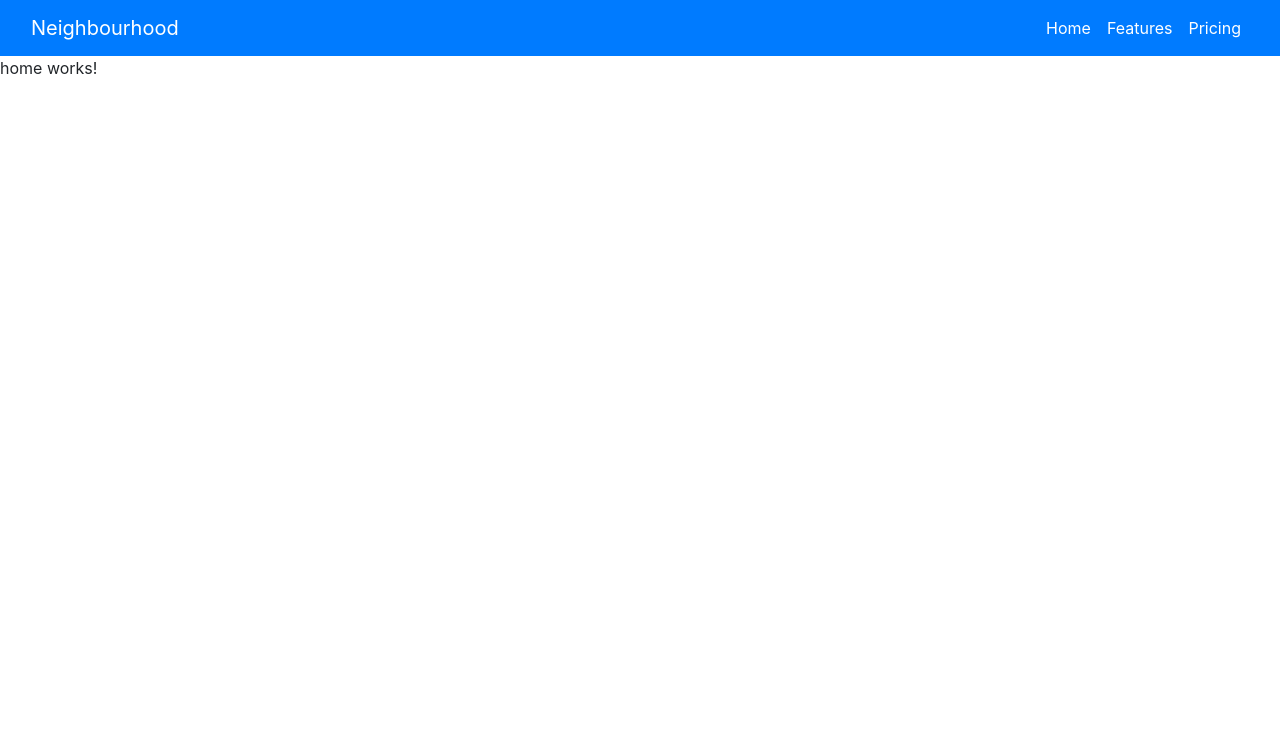
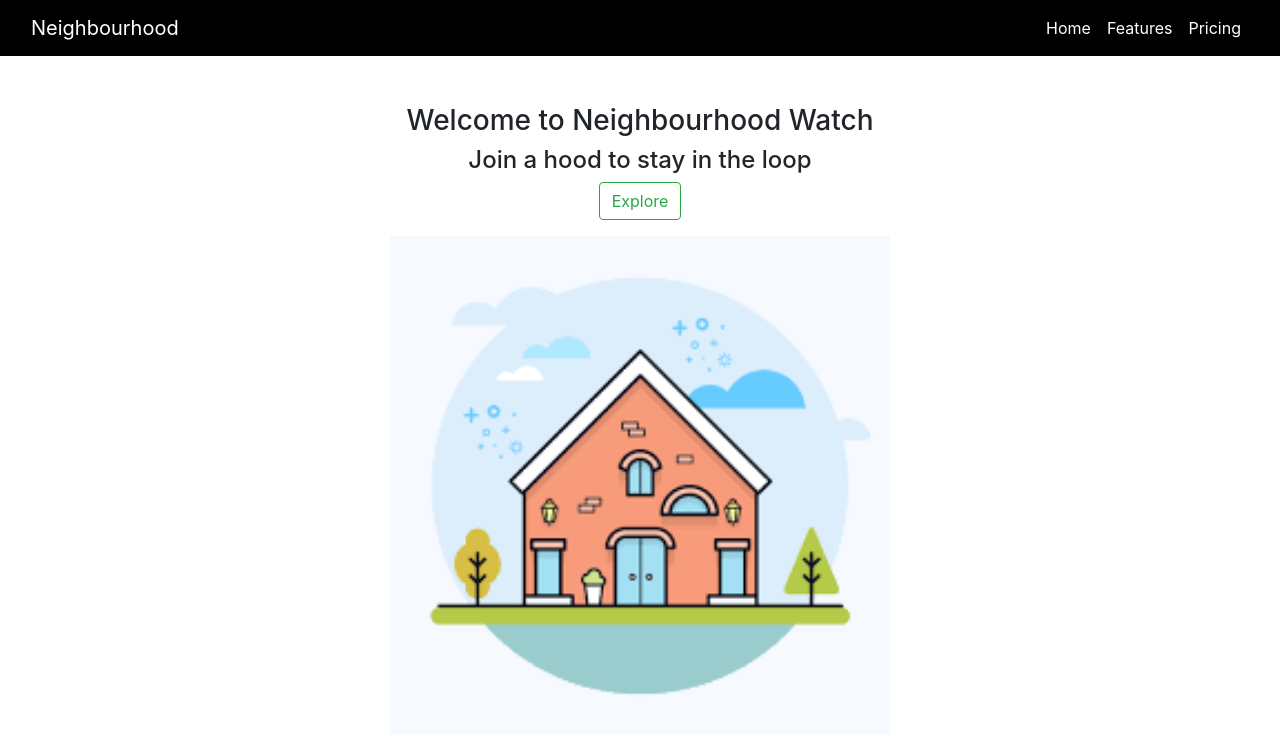
Before and after one commit to MugeraH/neighbourhood-frontend, an Angular app: page / in a window 1280 px wide. Shown: the top 734 px of the page. Built offline with nearby package versions, Linux system fonts and the light colour scheme.

Commit message:
get neighbourhood data from api

```diff
--- a/src/app/app-routing.module.ts
+++ b/src/app/app-routing.module.ts
@@ -1,10 +1,17 @@
 import { NgModule } from '@angular/core';
 import { RouterModule, Routes } from '@angular/router';
+import { HomeComponent } from './home/home.component';
+import { HoodDetailComponent } from './hood-detail/hood-detail.component';
+import { HoodsComponent } from './hoods/hoods.component';
 
-const routes: Routes = [];
+const routes: Routes = [
+  { path: '', component: HomeComponent },
+  { path: 'hoods', component: HoodsComponent },
+  { path: 'hood/id', component: HoodDetailComponent },
+];
 
 @NgModule({
   imports: [RouterModule.forRoot(routes)],
-  exports: [RouterModule]
+  exports: [RouterModule],
 })
-export class AppRoutingModule { }
+export class AppRoutingModule {}
--- a/src/app/app.component.css
+++ b/src/app/app.component.css
@@ -1,3 +1,5 @@
+
 nav {
   color: #fff;
+    background-color:#000;
 }
--- a/src/app/app.component.html
+++ b/src/app/app.component.html
@@ -1,4 +1,4 @@
-<nav class="navbar navbar-expand-lg navbar-primary bg-primary text-white">
+<nav class="navbar navbar-expand-lg">
   <div class="container-fluid">
     <a class="navbar-brand text-white" href="#">Neighbourhood</a>
     <button
@@ -30,6 +30,6 @@
   </div>
 </nav>
 
-<app-home></app-home>
+
 
 <router-outlet></router-outlet>
--- a/src/app/home/home.component.css
+++ b/src/app/home/home.component.css
@@ -0,0 +1,5 @@
+.intro-image img{
+height:500px;
+
+object-fit: cover;
+}
--- a/src/app/home/home.component.html
+++ b/src/app/home/home.component.html
@@ -1 +1,12 @@
-<p>home works!</p>
+<div class="container-fluid mt-5">
+  <div class="main-wrapper">
+    <div class="intro-text text-center">
+      <h3>Welcome to Neighbourhood Watch</h3>
+      <h4>Join a hood to stay in the loop</h4>
+      <a routerLink="/hoods" class="btn btn-outline-success">Explore</a>
+    </div>
+    <div class="intro-image text-center mt-3">
+      <img src="../assets/images/download.png" alt="" />
+    </div>
+  </div>
+</div>
--- a/src/app/hoods/hoods.component.html
+++ b/src/app/hoods/hoods.component.html
@@ -1 +1,5 @@
-<p>hoods works!</p>
+<div class="container-fluid m-4">
+  <div class="row" *ngFor="let hood of hoods">
+    <h3>{{hood.hood_name}}</h3>
+  </div>
+</div>
--- a/src/app/hoods/hoods.component.ts
+++ b/src/app/hoods/hoods.component.ts
@@ -1,15 +1,25 @@
 import { Component, OnInit } from '@angular/core';
+import { HoodsService } from '../services/hoods.service';
+import {Hood} from '../interfaces/hood'
 
 @Component({
   selector: 'app-hoods',
   templateUrl: './hoods.component.html',
-  styleUrls: ['./hoods.component.css']
+  styleUrls: ['./hoods.component.css'],
 })
 export class HoodsComponent implements OnInit {
+  hoods:Hood[] = [];
 
-  constructor() { }
+  constructor(private hoodsService: HoodsService) {}
+
+  getHoods() {
+    this.hoodsService.getHoodsData().subscribe((data) => {
+      this.hoods = data;
+      console.log(this.hoods);
+    });
+  }
 
   ngOnInit(): void {
+    this.getHoods();
   }
-
 }
--- /dev/null
+++ b/src/app/interfaces/hood.ts
@@ -0,0 +1,11 @@
+export interface Hood {
+  id: number;
+  hood_name: string;
+  hood_location: string;
+  hood_image: string;
+  about_hood: string;
+  occupants_count: string;
+  health_tell: number;
+  police_number: number;
+  admin: number;
+}
--- /dev/null
+++ b/src/app/services/hoods.service.ts
@@ -0,0 +1,16 @@
+import { Injectable } from '@angular/core';
+import { HttpClient } from '@angular/common/http';
+import { Observable } from 'rxjs';
+
+@Injectable({
+  providedIn: 'root',
+})
+export class HoodsService {
+  constructor(private http: HttpClient) {}
+
+
+  getHoodsData(): Observable<any> {
+    return this.http.get('http://localhost:8000/hood/');
+  }
+
+}
```
Also changed, not shown: src/app/app.module.ts (+8 -8 lines), src/assets/images/download.png (added), 1 other file (tests, documents, lock files or other folders).
